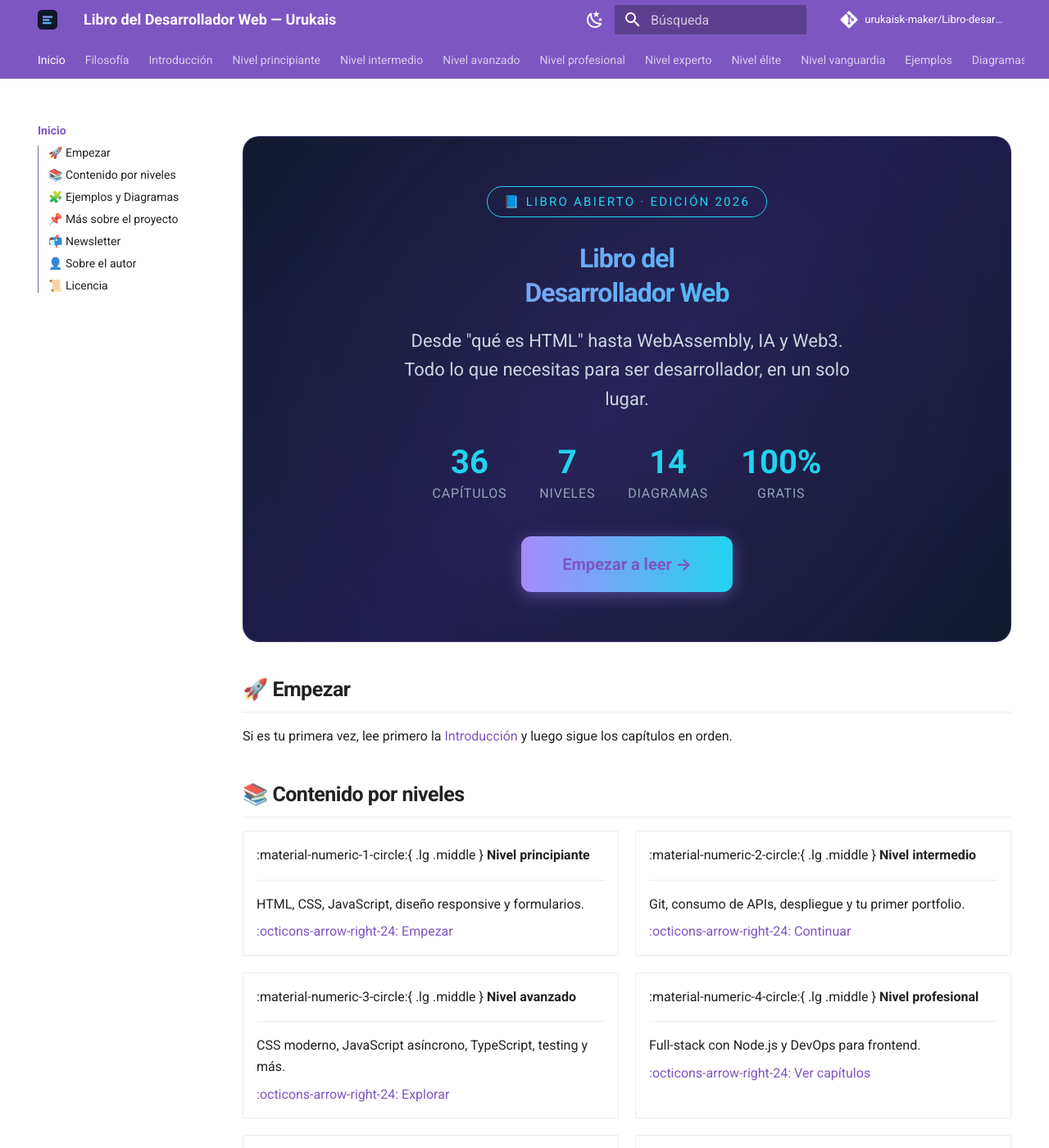
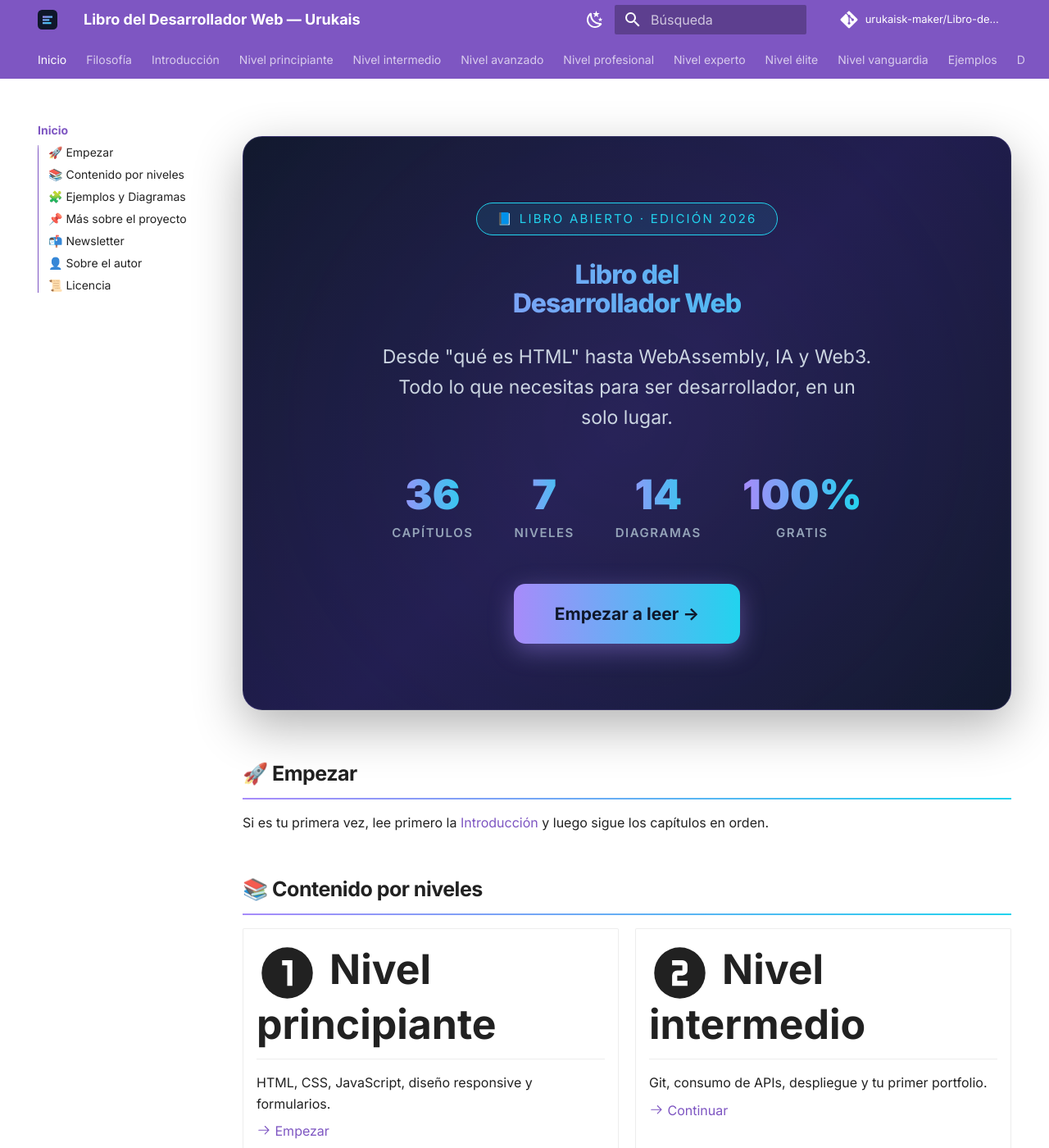
Before and after one commit to urukaisk-maker/Libro-desarrollador-Web-Urukais-, an MkDocs documentation site: the page built from docs/index.md, in a window 1280 px wide and 1400 px high. Shown: the whole window at 82% size. Built offline with MkDocs 1.6.1 and Material for MkDocs 9.7.7, drawn with Linux system fonts in a browser that asks for light colours; comment, search, counter and statistics services are not loaded; some of the changed text lies outside the part shown.

Commit message:
feat: diseno premium y arreglar tarjetas con emoji extension

```diff
--- a/docs/assets/css/custom.css
+++ b/docs/assets/css/custom.css
@@ -1,4 +1,20 @@
-/* --- TIPOGRAFÍA Y ESPACIADO --- */
+/* ============================================
+   TIPOGRAFÍA PREMIUM
+   ============================================ */
+:root {
+  --md-text-font: "Inter", system-ui, -apple-system, sans-serif;
+  --md-code-font: "JetBrains Mono", "Cascadia Code", monospace;
+}
+
+body {
+  font-feature-settings: "cv02", "cv03", "cv04", "cv11";
+  -webkit-font-smoothing: antialiased;
+  -moz-osx-font-smoothing: grayscale;
+}
+
+/* ============================================
+   TÍTULOS
+   ============================================ */
 .md-typeset h1 {
   font-weight: 800;
   letter-spacing: -0.03em;
@@ -6,103 +22,144 @@
   -webkit-background-clip: text;
   background-clip: text;
   color: transparent;
-  margin-bottom: 1rem;
+  margin-bottom: 1.5rem;
+  line-height: 1.1;
 }
 
 .md-typeset h2 {
   font-weight: 700;
   letter-spacing: -0.02em;
-  margin-top: 2rem;
-  padding-bottom: 0.5rem;
-  border-bottom: 1px solid var(--md-default-fg-color--lightest);
+  margin-top: 2.5rem;
+  padding-bottom: 0.6rem;
+  border-bottom: 2px solid transparent;
+  border-image: linear-gradient(90deg, #a78bfa, #22d3ee) 1;
 }
 
 .md-typeset h3 {
   font-weight: 600;
   color: var(--md-primary-fg-color);
+  margin-top: 2rem;
 }
 
-/* --- BLOQUES DE CÓDIGO --- */
+/* ============================================
+   BLOQUES DE CÓDIGO
+   ============================================ */
 .md-typeset pre > code {
   border-radius: 12px;
-  box-shadow: 0 4px 12px rgba(0,0,0,0.1);
+  box-shadow: 0 4px 16px rgba(0, 0, 0, 0.15);
+  font-size: 0.85rem;
+  line-height: 1.7;
 }
 
 .md-typeset .highlight {
   border-radius: 12px;
+  margin: 1.5rem 0;
 }
 
-/* --- TABLAS --- */
+.md-typeset .highlight code {
+  border-radius: 12px;
+}
+
+/* ============================================
+   TABLAS
+   ============================================ */
 .md-typeset table:not([class]) {
   border-radius: 12px;
   overflow: hidden;
-  box-shadow: 0 4px 12px rgba(0,0,0,0.05);
+  box-shadow: 0 4px 16px rgba(0, 0, 0, 0.08);
+  border: none;
 }
 
 .md-typeset table:not([class]) th {
-  background: var(--md-primary-fg-color);
+  background: linear-gradient(90deg, #6a5acd, #5b4bc4);
   color: white;
+  font-weight: 600;
+  padding: 0.9rem 1rem;
 }
 
-/* --- ADMONITIONS (Notas, Tips, Warnings) --- */
+.md-typeset table:not([class]) td {
+  padding: 0.75rem 1rem;
+}
+
+/* ============================================
+   ADMONITIONS (Notas, Tips, Warnings)
+   ============================================ */
 .md-typeset .admonition {
   border-radius: 12px;
   border-left-width: 6px;
-  box-shadow: 0 4px 12px rgba(0,0,0,0.05);
+  box-shadow: 0 4px 16px rgba(0, 0, 0, 0.08);
+  padding: 1rem 1.25rem;
 }
 
-/* --- TARJETAS (Grid Cards) --- */
+/* ============================================
+   TARJETAS (Grid Cards)
+   ============================================ */
 .grid.cards {
   gap: 1rem;
 }
 
 .grid.cards > ul > li {
-  border-radius: 12px;
+  border-radius: 16px;
   border: 1px solid var(--md-default-fg-color--lightest);
-  transition: transform 200ms ease, box-shadow 200ms ease;
+  background: var(--md-default-bg-color);
+  transition: all 300ms cubic-bezier(0.16, 1, 0.3, 1);
+  padding: 1.5rem;
+  position: relative;
+  overflow: hidden;
+}
+
+.grid.cards > ul > li::before {
+  content: '';
+  position: absolute;
+  top: 0;
+  left: 0;
+  right: 0;
+  height: 3px;
+  background: linear-gradient(90deg, #a78bfa, #22d3ee);
+  transform: scaleX(0);
+  transform-origin: left;
+  transition: transform 300ms ease;
 }
 
 .grid.cards > ul > li:hover {
-  transform: translateY(-4px);
-  box-shadow: 0 8px 24px rgba(106, 90, 205, 0.15);
+  transform: translateY(-6px);
+  box-shadow: 0 16px 40px rgba(106, 90, 205, 0.2);
   border-color: var(--md-primary-fg-color);
 }
 
-/* --- BOTONES Y ENLACES --- */
-.md-typeset a {
-  transition: color 150ms;
-  text-decoration-thickness: 2px;
-  text-underline-offset: 3px;
+.grid.cards > ul > li:hover::before {
+  transform: scaleX(1);
 }
 
-.md-typeset a:hover {
-  color: var(--md-accent-fg-color);
+/* Iconos grandes en las tarjetas */
+.grid.cards > ul > li > p:first-child {
+  font-size: 2.5rem;
+  margin: 0 0 0.5rem;
+  line-height: 1;
 }
 
-/* --- BARRA LATERAL --- */
-.md-nav__link--active {
+/* Título de la tarjeta */
+.grid.cards > ul > li > p > strong:first-child {
+  font-size: 1.15rem;
   font-weight: 700;
-  color: var(--md-primary-fg-color) !important;
+  color: var(--md-primary-fg-color);
+  display: block;
+  margin-bottom: 0.5rem;
 }
 
-/* --- FOOTER --- */
-.md-footer {
-  background-color: #0f172a;
-}
-
-
 /* ============================================
-   HERO PORTADA DEL LIBRO
+   HERO (portada)
    ============================================ */
 .book-hero {
   background: linear-gradient(135deg, #0f172a 0%, #1e1b4b 50%, #0f172a 100%);
-  border-radius: 20px;
-  padding: 3rem 2rem;
+  border-radius: 24px;
+  padding: 4rem 2rem;
   text-align: center;
-  margin: 1rem 0 2rem;
+  margin: 1rem 0 3rem;
   position: relative;
   overflow: hidden;
   border: 1px solid rgba(167, 139, 250, 0.2);
+  box-shadow: 0 20px 60px rgba(0, 0, 0, 0.3);
 }
 
 .book-hero::before {
@@ -129,40 +186,43 @@
   color: #22d3ee;
   border: 1px solid #22d3ee;
   border-radius: 999px;
-  padding: 0.3rem 1rem;
+  padding: 0.35rem 1.2rem;
   margin-bottom: 1.5rem;
   position: relative;
   z-index: 1;
+  background: rgba(34, 211, 238, 0.1);
 }
 
 .book-hero__title {
-  font-size: clamp(1.8rem, 5vw, 3rem);
+  font-size: clamp(2rem, 6vw, 3.5rem);
   font-weight: 900;
-  line-height: 1.1;
-  margin: 0 0 1rem;
+  line-height: 1.05;
+  margin: 0 0 1.5rem;
   background: linear-gradient(90deg, #a78bfa, #22d3ee);
   -webkit-background-clip: text;
   background-clip: text;
   color: transparent;
   position: relative;
   z-index: 1;
+  letter-spacing: -0.03em;
 }
 
 .book-hero__subtitle {
-  font-size: 1.1rem;
+  font-size: 1.15rem;
   color: #cbd5e1;
   max-width: 600px;
-  margin: 0 auto 2rem;
+  margin: 0 auto 2.5rem;
   position: relative;
   z-index: 1;
+  line-height: 1.6;
 }
 
 .book-hero__stats {
   display: flex;
   justify-content: center;
-  gap: 2rem;
+  gap: 2.5rem;
   flex-wrap: wrap;
-  margin-bottom: 2rem;
+  margin-bottom: 2.5rem;
   position: relative;
   z-index: 1;
 }
@@ -173,40 +233,158 @@
 
 .book-hero__stat-number {
   display: block;
-  font-size: 2rem;
-  font-weight: 800;
-  color: #22d3ee;
+  font-size: 2.5rem;
+  font-weight: 900;
+  background: linear-gradient(90deg, #a78bfa, #22d3ee);
+  -webkit-background-clip: text;
+  background-clip: text;
+  color: transparent;
   line-height: 1;
 }
 
 .book-hero__stat-label {
   display: block;
-  font-size: 0.8rem;
+  font-size: 0.75rem;
   color: #94a3b8;
-  margin-top: 0.25rem;
+  margin-top: 0.5rem;
   text-transform: uppercase;
-  letter-spacing: 0.05em;
+  letter-spacing: 0.1em;
+  font-weight: 600;
 }
 
 .book-hero__cta {
   display: inline-block;
   background: linear-gradient(90deg, #a78bfa, #22d3ee);
-  color: #0f172a;
-  padding: 0.9rem 2.5rem;
-  border-radius: 12px;
+  color: #0f172a !important;
+  padding: 1rem 2.5rem;
+  border-radius: 14px;
   font-weight: 700;
   text-decoration: none;
-  font-size: 1rem;
+  font-size: 1.05rem;
   transition: transform 200ms ease, box-shadow 200ms ease;
   position: relative;
   z-index: 1;
-  box-shadow: 0 4px 20px rgba(167, 139, 250, 0.4);
+  box-shadow: 0 8px 30px rgba(167, 139, 250, 0.4);
 }
 
 .book-hero__cta:hover {
+  transform: translateY(-3px) scale(1.02);
+  box-shadow: 0 12px 40px rgba(34, 211, 238, 0.5);
+  color: #0f172a !important;
+}
+
+/* ============================================
+   BARRA DE PROGRESO DE LECTURA
+   ============================================ */
+.reading-progress {
+  position: fixed;
+  top: 0;
+  left: 0;
+  height: 3px;
+  width: 0%;
+  background: linear-gradient(90deg, #a78bfa, #22d3ee);
+  z-index: 9999;
+  transition: width 100ms ease-out;
+  box-shadow: 0 0 10px rgba(167, 139, 250, 0.5);
+  pointer-events: none;
+}
+
+/* ============================================
+   BOTONES ANTERIOR / SIGUIENTE
+   ============================================ */
+.md-footer__inner {
+  max-width: 100% !important;
+  padding: 1rem 0 !important;
+}
+
+.md-footer__link {
+  padding: 1.25rem 1.5rem !important;
+  border-radius: 14px !important;
+  background: var(--md-default-bg-color) !important;
+  border: 1px solid var(--md-default-fg-color--lightest);
+  transition: all 250ms ease-out !important;
+  max-width: 48% !important;
+}
+
+.md-footer__link:hover {
+  background: var(--md-primary-fg-color) !important;
+  color: white !important;
   transform: translateY(-3px);
-  box-shadow: 0 8px 30px rgba(34, 211, 238, 0.5);
-  color: #0f172a;
+  box-shadow: 0 10px 30px rgba(167, 139, 250, 0.3);
+  border-color: var(--md-primary-fg-color);
+}
+
+.md-footer__link:hover .md-footer__direction,
+.md-footer__link:hover .md-footer__title,
+.md-footer__link:hover .md-ellipsis {
+  color: white !important;
+}
+
+.md-footer__direction {
+  font-size: 0.75rem !important;
+  text-transform: uppercase;
+  letter-spacing: 0.1em;
+  font-weight: 600;
+  color: var(--md-primary-fg-color);
+}
+
+.md-footer__title {
+  font-size: 1rem !important;
+  font-weight: 700 !important;
+}
+
+/* ============================================
+   ANIMACIÓN DE ENTRADA EN TARJETAS
+   ============================================ */
+@keyframes fadeInUp {
+  from { opacity: 0; transform: translateY(20px); }
+  to { opacity: 1; transform: translateY(0); }
+}
+
+.grid.cards > ul > li {
+  animation: fadeInUp 500ms ease-out backwards;
+}
+
+.grid.cards > ul > li:nth-child(1) { animation-delay: 50ms; }
+.grid.cards > ul > li:nth-child(2) { animation-delay: 100ms; }
+.grid.cards > ul > li:nth-child(3) { animation-delay: 150ms; }
+.grid.cards > ul > li:nth-child(4) { animation-delay: 200ms; }
+.grid.cards > ul > li:nth-child(5) { animation-delay: 250ms; }
+.grid.cards > ul > li:nth-child(6) { animation-delay: 300ms; }
+.grid.cards > ul > li:nth-child(7) { animation-delay: 350ms; }
+
+@media (prefers-reduced-motion: reduce) {
+  .grid.cards > ul > li {
+    animation: none;
+  }
+}
+
+/* ============================================
+   ENLACES
+   ============================================ */
+.md-typeset a {
+  transition: color 150ms;
+  text-decoration-thickness: 2px;
+  text-underline-offset: 3px;
+}
+
+.md-typeset a:hover {
+  color: var(--md-accent-fg-color);
+}
+
+/* ============================================
+   BARRA LATERAL
+   ============================================ */
+.md-nav__link--active {
+  font-weight: 700;
+  color: var(--md-primary-fg-color) !important;
+}
+
+/* ============================================
+   FOOTER
+   ============================================ */
+.md-footer {
+  background-color: #0f172a;
 }
 
 /* ============================================
@@ -318,94 +496,20 @@
 }
 
 /* ============================================
-   BARRA DE PROGRESO DE LECTURA
+   RESPONSIVE
    ============================================ */
-.reading-progress {
-  position: fixed;
-  top: 0;
-  left: 0;
-  height: 3px;
-  width: 0%;
-  background: linear-gradient(90deg, #a78bfa, #22d3ee);
-  z-index: 9999;
-  transition: width 100ms ease-out;
-  box-shadow: 0 0 10px rgba(167, 139, 250, 0.5);
-  pointer-events: none;
-}
-
-
-/* ============================================
-   BOTONES DE NAVEGACIÓN ANTERIOR / SIGUIENTE
-   ============================================ */
-.md-footer__inner {
-  max-width: 100% !important;
-}
-
-.md-footer__link {
-  padding: 1.25rem 1.5rem !important;
-  border-radius: 14px !important;
-  background: var(--md-default-bg-color) !important;
-  border: 1px solid var(--md-default-fg-color--lightest);
-  transition: all 250ms ease-out !important;
-  max-width: 48% !important;
-}
-
-.md-footer__link:hover {
-  background: var(--md-primary-fg-color) !important;
-  color: white !important;
-  transform: translateY(-3px);
-  box-shadow: 0 10px 30px rgba(167, 139, 250, 0.3);
-  border-color: var(--md-primary-fg-color);
-}
-
-.md-footer__link:hover .md-footer__direction,
-.md-footer__link:hover .md-footer__title,
-.md-footer__link:hover .md-ellipsis {
-  color: white !important;
-}
-
-.md-footer__direction {
-  font-size: 0.75rem !important;
-  text-transform: uppercase;
-  letter-spacing: 0.1em;
-  font-weight: 600;
-  color: var(--md-primary-fg-color);
-}
-
-.md-footer__title {
-  font-size: 1rem !important;
-  font-weight: 700 !important;
-}
-
-/* ============================================
-   ANIMACIÓN DE ENTRADA EN TARJETAS
-   ============================================ */
-@keyframes fadeInUp {
-  from {
-    opacity: 0;
-    transform: translateY(20px);
+@media (max-width: 600px) {
+  .book-hero {
+    padding: 2.5rem 1.5rem;
+    border-radius: 16px;
   }
-  to {
-    opacity: 1;
-    transform: translateY(0);
+  .book-hero__stats {
+    gap: 1.5rem;
+  }
+  .book-hero__stat-number {
+    font-size: 1.8rem;
+  }
+  .md-footer__link {
+    max-width: 100% !important;
   }
 }
-
-.grid.cards > ul > li {
-  animation: fadeInUp 500ms ease-out backwards;
-}
-
-.grid.cards > ul > li:nth-child(1) { animation-delay: 50ms; }
-.grid.cards > ul > li:nth-child(2) { animation-delay: 100ms; }
-.grid.cards > ul > li:nth-child(3) { animation-delay: 150ms; }
-.grid.cards > ul > li:nth-child(4) { animation-delay: 200ms; }
-.grid.cards > ul > li:nth-child(5) { animation-delay: 250ms; }
-.grid.cards > ul > li:nth-child(6) { animation-delay: 300ms; }
-.grid.cards > ul > li:nth-child(7) { animation-delay: 350ms; }
-
-/* Respetar prefers-reduced-motion */
-@media (prefers-reduced-motion: reduce) {
-  .grid.cards > ul > li {
-    animation: none;
-  }
-}
--- a/mkdocs.yml
+++ b/mkdocs.yml
@@ -142,6 +142,9 @@ markdown_extensions:
   - md_in_html
   - meta
   - pymdownx.details
+  - pymdownx.emoji:
+      emoji_index: !!python/name:material.extensions.emoji.twemoji
+      emoji_generator: !!python/name:material.extensions.emoji.to_svg
   - pymdownx.superfences:
       custom_fences:
         - name: mermaid
```
